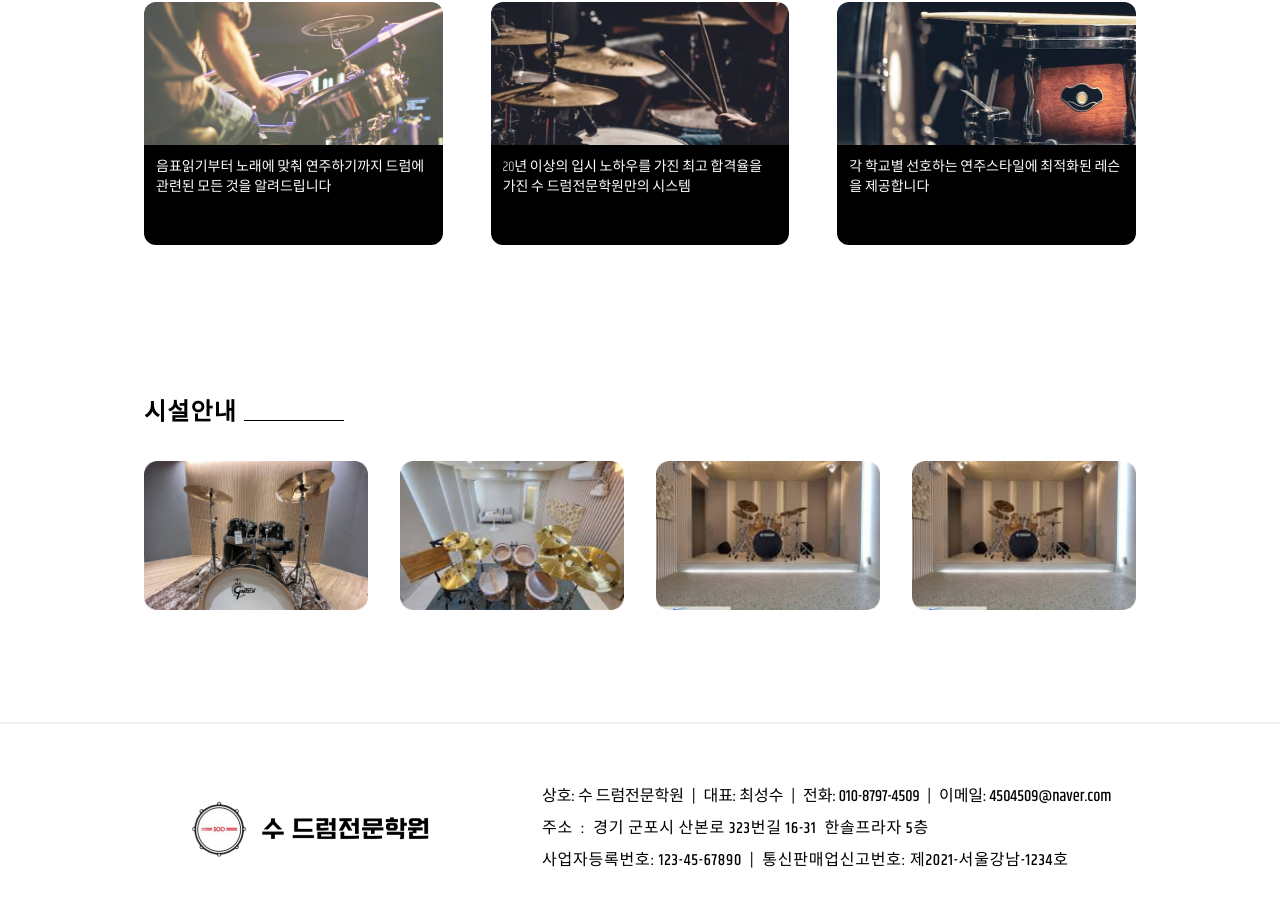
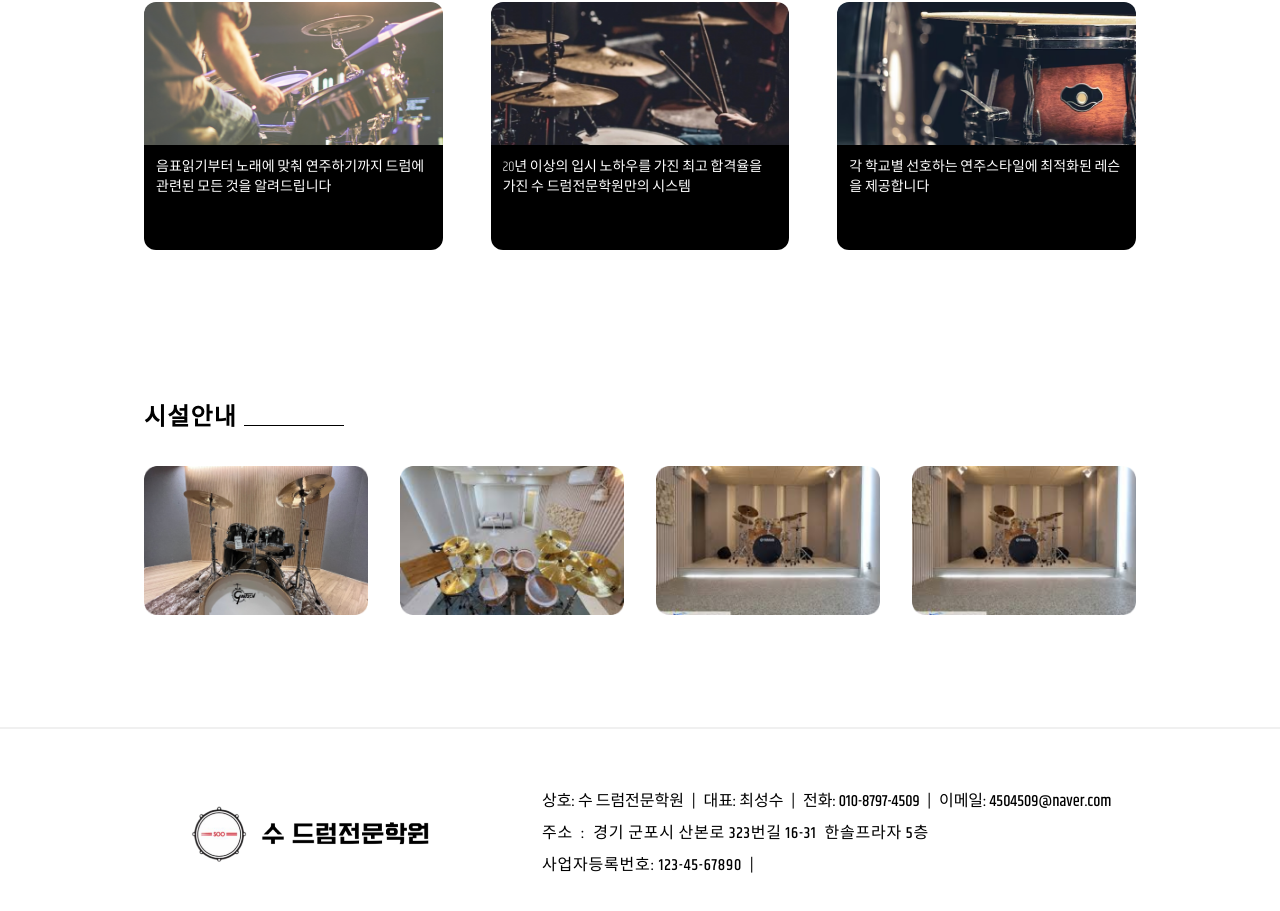
Before and after one commit to artinfokorea/soo-s-drum-village, a Next.js app: page / in a window 1280 px wide. Shown: the part 1323-2234 px from the top of the page. Built offline with nearby package versions, Linux system fonts and the light colour scheme; a web font is replaced by a local one.

Commit message:
Upt. metadata, main scroll fixed

```diff
--- a/app/globals.css
+++ b/app/globals.css
@@ -33,7 +33,7 @@ body {
 }
 
 /* ( 크롬, 사파리, 오페라, 엣지 ) 동작 */
-.scrollbar-hide:-webkit-scrollbar {
+.scrollbar-hide::-webkit-scrollbar {
   display: none;
 }
 
--- a/app/layout.tsx
+++ b/app/layout.tsx
@@ -12,28 +12,28 @@ export const viewport: Viewport = {
 };
 
 export const metadata: Metadata = {
-  title: "SOO's DRUM VILLAGE",
-  description: "SOO's DRUM VILLAGE",
+  title: "수 드럼전문학원",
+  description: "수 드럼전문학원",
   openGraph: {
-    title: "SOO's DRUM VILLAGE",
-    description: "SOO's DRUM VILLAGE",
-    url: "http://artinfokorea.com",
-    siteName: "ARTINFO",
+    title: "수 드럼전문학원",
+    description: "수 드럼전문학원",
+    url: "/img/lesson_college.png",
+    siteName: "수 드럼전문학원",
     locale: "ko-KR",
     type: "website",
     images: [
       {
-        url: "https://artinfo.s3.ap-northeast-2.amazonaws.com/prod/upload/1710/images/20240710/original/3jp88xoTO8r.1720575433094.png",
+        url: "/img/lesson_college.png",
         width: 380,
         height: 380,
-        alt: "아트인포-ARTINFO",
+        alt: "수 드럼전문학원",
       },
     ],
   },
   appleWebApp: {
     capable: true,
     statusBarStyle: "default",
-    title: "SOO's DRUM VILLAGE",
+    title: "수 드럼전문학원",
   },
 };
 
--- a/components/layouts/Footer.tsx
+++ b/components/layouts/Footer.tsx
@@ -51,13 +51,6 @@ const Footer = () => {
               <span>: 123-45-67890</span>
             </div>
             <span className="hidden md:inline">|</span>
-            <div>
-              <span className="font-bold md:font-medium">
-                통신판매업신고번호
-              </span>
-              <span>: 제2021-서울강남-1234호</span>
-            </div>
-            <span></span>
           </div>
         </div>
       </div>
--- a/components/main/LessonCard.tsx
+++ b/components/main/LessonCard.tsx
@@ -26,7 +26,7 @@ const LessonCard = ({ title, desc, src }: LessonCardProps) => {
         </div> */}
       </div>
       {/* <div className="bg-black h-[70px] rounded-b-xl md:hidden" /> */}
-      <div className="min-h-[100px] md:block p-3 bg-black text-white rounded-b-xl text-sm font-light">
+      <div className="min-h-[105px] md:block p-3 bg-black text-white rounded-b-xl text-sm font-light">
         <p className="whitespace-pre-wrap">{desc}</p>
       </div>
     </div>
```
